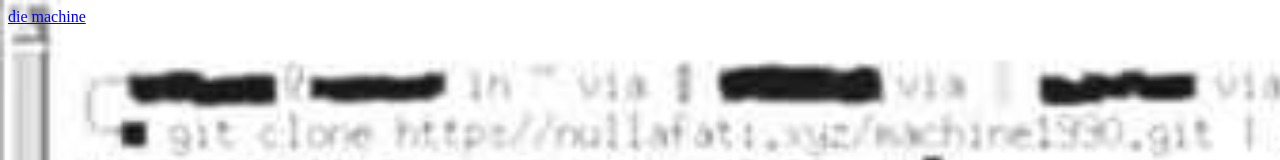
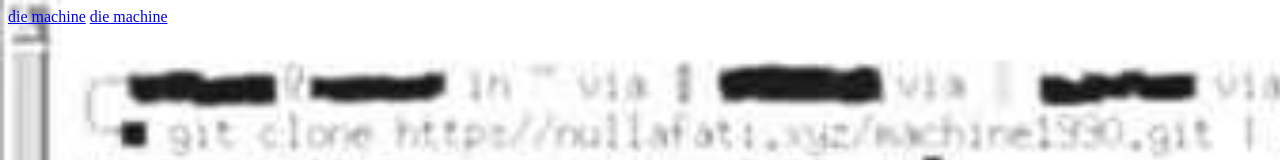
Before and after one commit to LimePotato/nullafati.xyz, a plain HTML site: page diemachine.html in a window 1280 px wide. Shown: the top 160 px of the page. Drawn offline with Linux system fonts and the light colour scheme.

Commit message:
die machine

```diff
--- a/diemachine.html
+++ b/diemachine.html
@@ -13,5 +13,6 @@
 </head>
 <body>
     <a href="https://arxiv.org/abs/2110.04074">die machine</a>
+    <a href="https://arxiv.org/abs/0909.1763">die machine</a>
 </body>
 </html>
```
